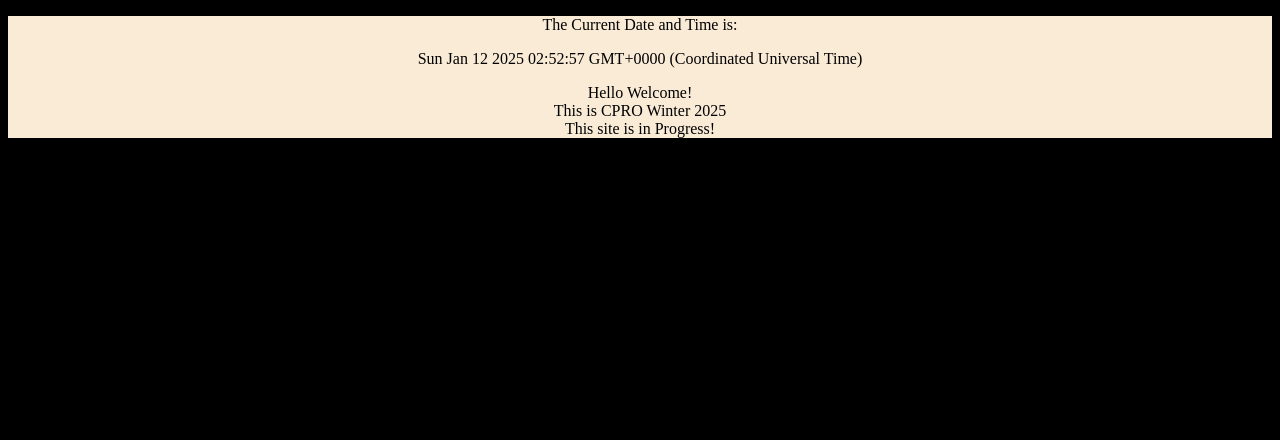
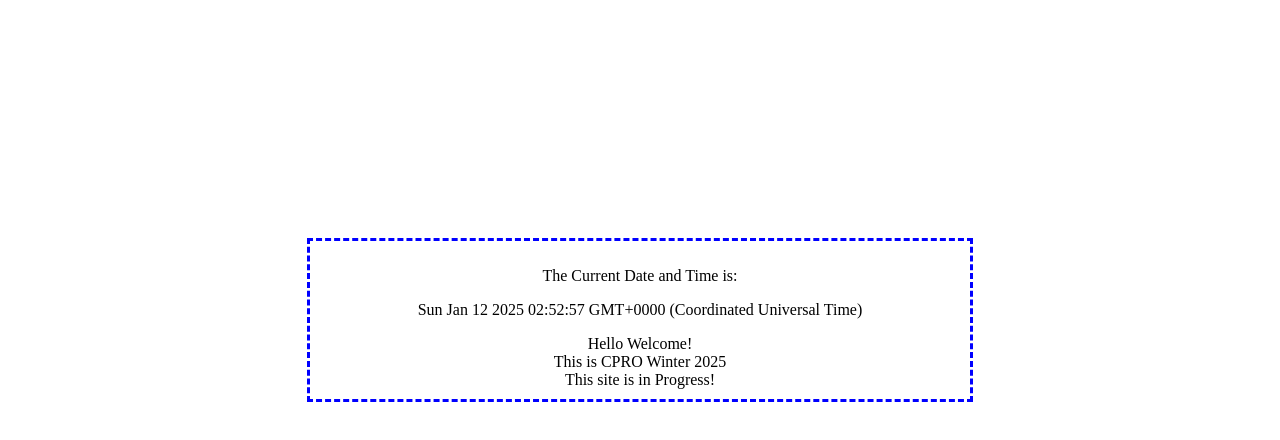
Before and after one commit to AronLimos/AronLimos.github.io, a plain HTML site: page index.html in a window 1280 px wide. Drawn offline with Linux system fonts and the light colour scheme.

Commit message:
Centered Content & Changed Theme

```diff
--- a/style.css
+++ b/style.css
@@ -1,10 +1,21 @@
 html {
-    background-color: black;
+    background-color: white;
+}
+
+body {
+    margin: 0;
+    height: 80vh;
+    display: flex;
+    justify-content: center;
+    align-items: center;
 }
 
 section {
     text-align: center;
-    background-color: antiquewhite
+    background-color: white;
+    margin: auto;
+    width: 50%;
+    border-color: blue;
+    border-style: dashed;
+    padding: 10px;
 }
-
-;
```
